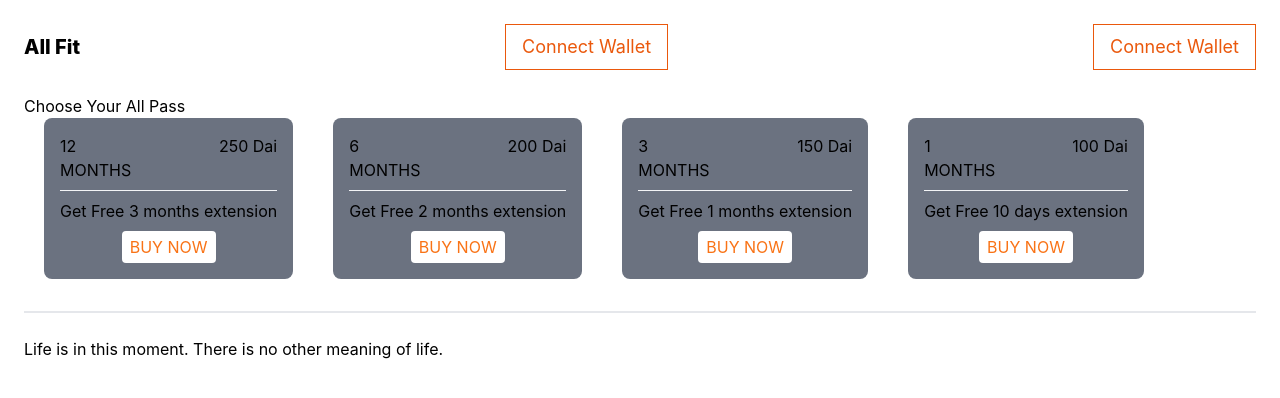
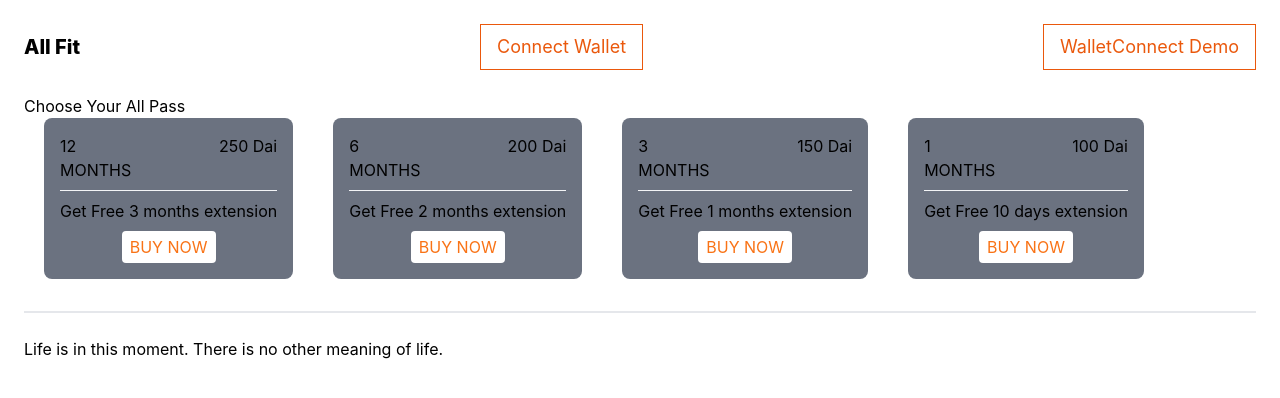
Before and after one commit to cheenukhurana/allfit, a Next.js app: page / in a window 1280 px wide. Shown: the top 398 px of the page. Built offline with nearby package versions, Linux system fonts and the light colour scheme; what @walletconnect/web3-provider would draw is missing.

Commit message:
minor update

```diff
--- a/components/layout.js
+++ b/components/layout.js
@@ -40,7 +40,7 @@ export default function Layout({ children }) {
                         <button className="px-4 py-2 text-lg border border-orange-600 text-orange-600" onClick={setCurrentAccount}>Connect Wallet</button>
                     )}
 
-                    <button className="px-4 py-2 text-lg border border-orange-600 text-orange-600" onClick={walletConnectLink}>Connect Wallet</button>
+                    <button className="px-4 py-2 text-lg border border-orange-600 text-orange-600" onClick={walletConnectLink}>WalletConnect Demo</button>
                 </header>
                 <main>
                     {children}
```
